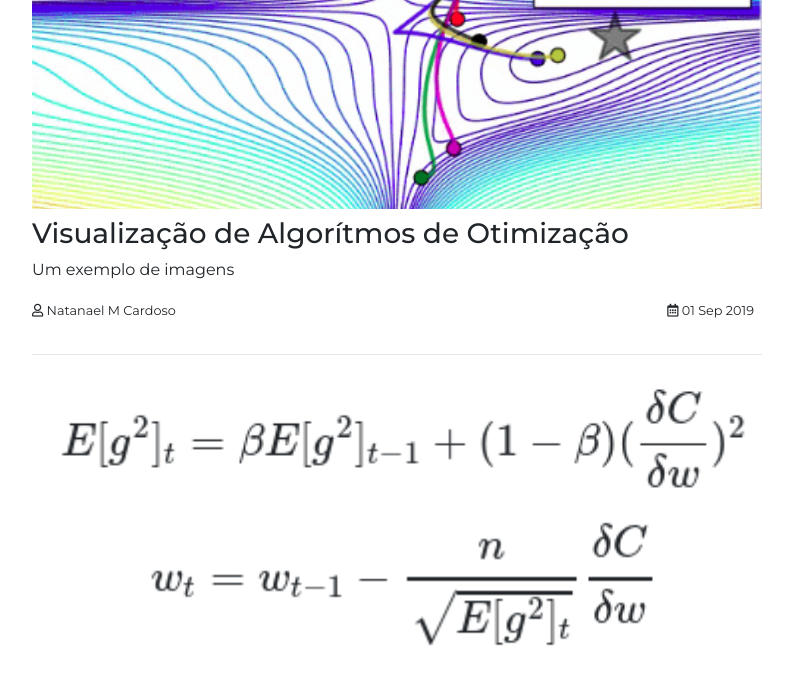
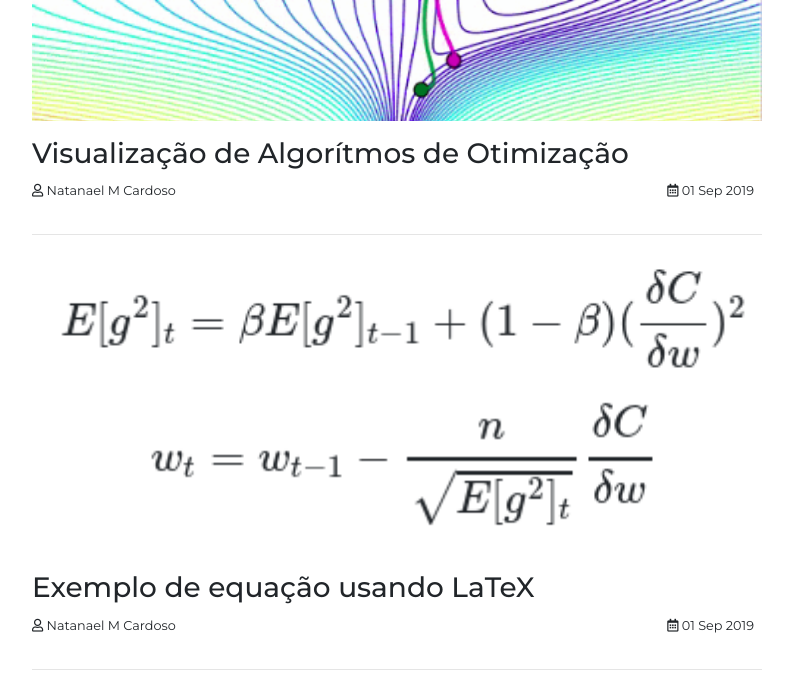
Before and after one commit to iagml/website, a Jekyll site: the page built from blog/index.html, in a window 1280 px wide and 1400 px high, scrolled down 902 px. Shown: the top 686 px of the window, without its empty margins (53-846 px from the left). Built offline with Jekyll 4.4.1, drawn with Linux system fonts in a browser that asks for light colours; the list of posts is cut into pages by our own code; some of the changed text lies outside the part shown.

Commit message:
fix: espaçamento do título abaixo da imagem

```diff
--- a/_layouts/blog.html
+++ b/_layouts/blog.html
@@ -17,9 +17,8 @@
                     width: 100%;
                     height: 18rem;" class="img">
           </div>
-          <h3 class="mt-2">{{ post.title }}</h3>
+          <h3 class="mt-3">{{ post.title }}</h3>
         </a>
-        {{ post.excerpt }}
         <div class="row">
           <div class="col-8">
             <spam class="small">
```
